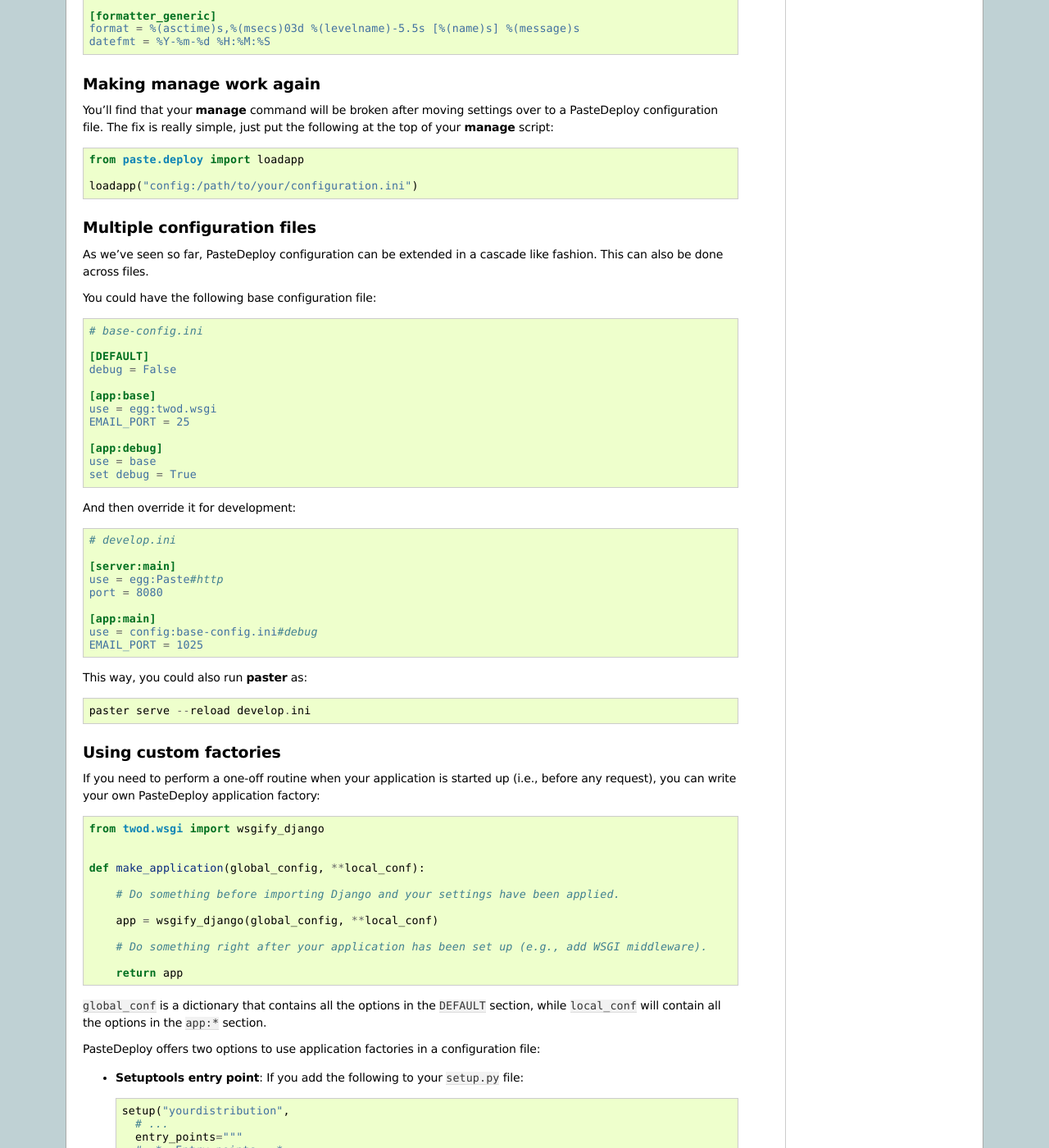
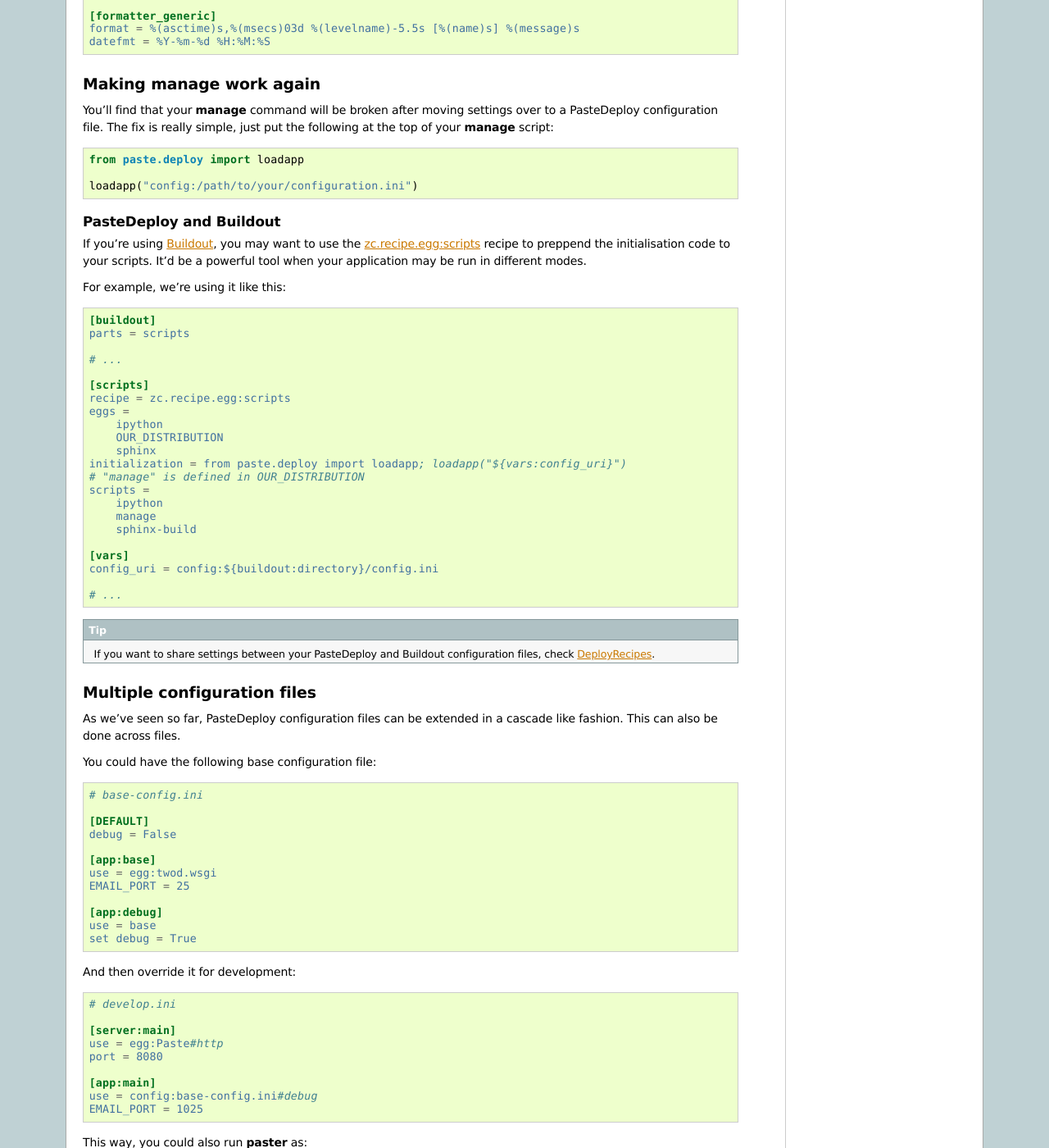
Before and after one commit to 2degrees/django-wsgi, a Sphinx documentation site: the page built from docs/source/manual/paste-factory.rst, in a window 1280 px wide and 1400 px high, scrolled down 7578 px. Shown: the whole window at 82% size. Built offline with Sphinx 7.4.7, drawn with Linux system fonts in a browser that asks for light colours; some of the changed text lies outside the part shown.

Commit message:
Added information about PasteDeploy and Buildout

```diff
--- a/docs/source/manual/paste-factory.rst
+++ b/docs/source/manual/paste-factory.rst
@@ -543,11 +543,51 @@ just put the following at the top of your :command:`manage` script::
     loadapp("config:/path/to/your/configuration.ini")
 
 
+PasteDeploy and Buildout
+------------------------
+
+If you're using `Buildout <http://www.buildout.org/>`_, you may want to use
+the `zc.recipe.egg:scripts <http://pypi.python.org/pypi/zc.recipe.egg>`_
+recipe to preppend the initialisation code to your scripts. It'd be a powerful
+tool when your application may be run in different modes.
+
+For example, we're using it like this:
+
+.. code-block:: ini
+
+    [buildout]
+    parts = scripts
+
+    # ...
+
+    [scripts]
+    recipe = zc.recipe.egg:scripts
+    eggs =
+        ipython
+        OUR_DISTRIBUTION
+        sphinx
+    initialization = from paste.deploy import loadapp; loadapp("${vars:config_uri}")
+    # "manage" is defined in OUR_DISTRIBUTION
+    scripts =
+        ipython
+        manage
+        sphinx-build
+
+    [vars]
+    config_uri = config:${buildout:directory}/config.ini
+
+    # ...
+
+.. tip::
+    If you want to share settings between your PasteDeploy and Buildout
+    configuration files, check `DeployRecipes
+    <http://packages.python.org/deployrecipes/>`_.
+
 Multiple configuration files
 ============================
 
-As we've seen so far, PasteDeploy configuration can be extended in a cascade
-like fashion. This can also be done across files.
+As we've seen so far, PasteDeploy configuration files can be extended in a
+cascade like fashion. This can also be done across files.
 
 You could have the following base configuration file:
 
```
